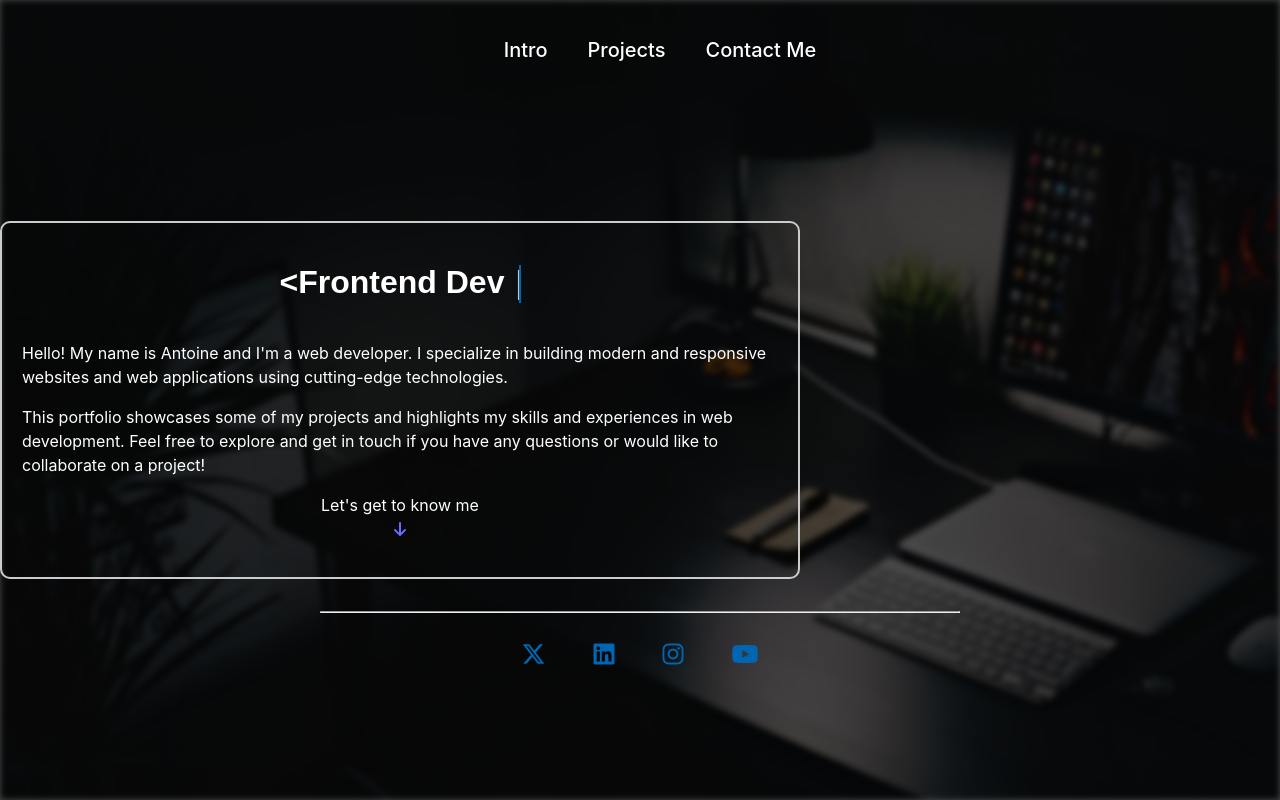
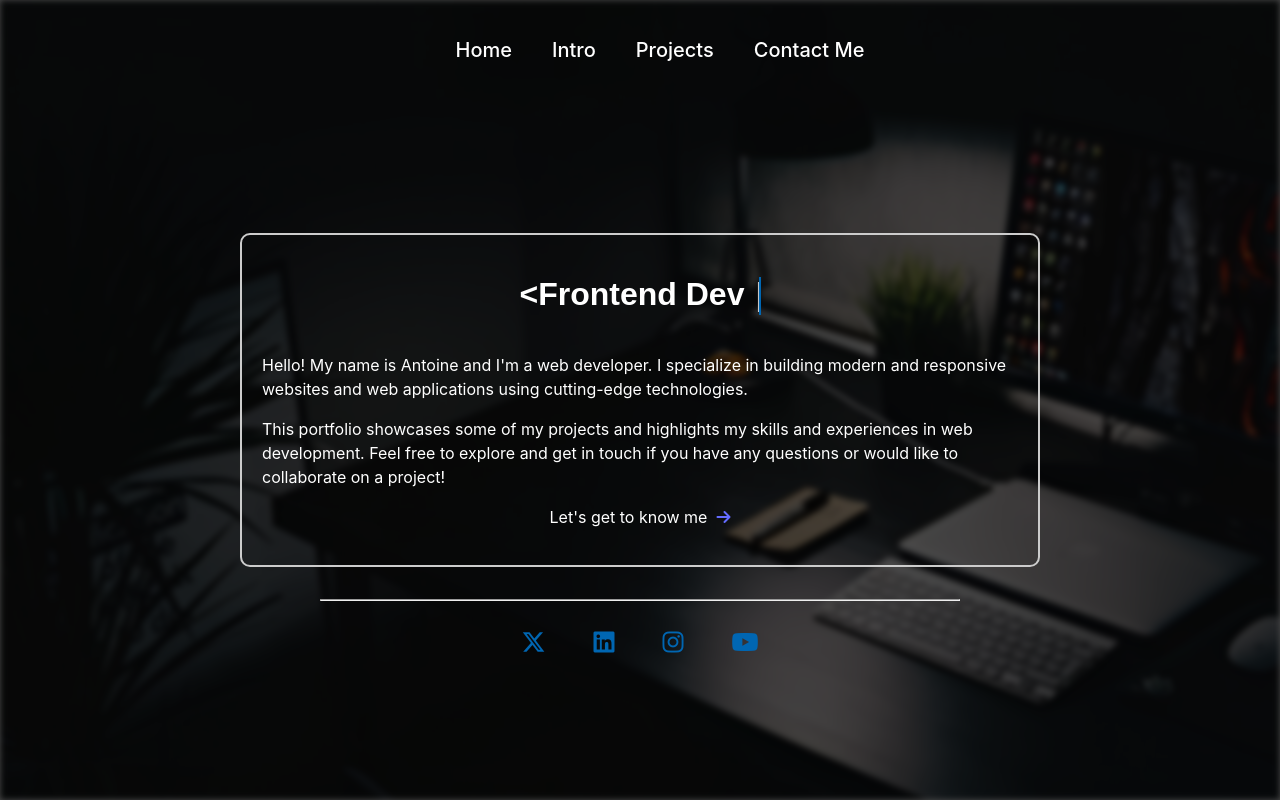
Before and after one commit to AntoineSalameh45/Portfolio, a React (Vite) app: page / in a window 1280 px wide. Built offline with nearby package versions, Linux system fonts and the light colour scheme.

Commit message:
changed a bit about pages moved things around

```diff
--- a/src/App.css
+++ b/src/App.css
@@ -25,9 +25,9 @@
 
 body {
   /*background-color: #b9d9eb;*/
-  display: flex;
+  /* display: flex;
   align-items: center;
-  min-height: 200vh;
+  min-height: 200vh;  */
   margin: 0;
   margin-bottom: 100px;
   color: #fff;
@@ -160,14 +160,21 @@ footer {
   padding: 0.5em;
 }
 
+.centering {
+  display: flex;
+  align-items:  center;
+  align-content: center;
+  padding: 0 calc((100vw - 800px) / 2);
+}
+
 .container {
+  width: 800px;
+}
+
+.content {
   display: flexbox;
   justify-content: center;
   align-items: center;
-  margin: 0 auto;
-}
-
-.container > div {
   max-width: 800px;
   padding: 20px;
   border: 2px solid #ccc;
--- a/src/App.tsx
+++ b/src/App.tsx
@@ -2,16 +2,18 @@ import './App.css';
 import { BrowserRouter as Router, Route, Routes } from 'react-router-dom';
 import Footer from './components/footer.tsx';
 import Navbar from './components/navbar.tsx';
-import Intro from './pages/intro.tsx';
+import Home from './pages/home.tsx';
 import NotFound from './pages/notfoundpage.tsx';
 import Projects from './pages/projects.tsx';
+import Intro from './pages/intro.tsx';
 
 function App() {
   return (
     <Router>
       <Navbar />
       <Routes>
-            <Route path="/" element={<Intro />} />
+            <Route path="/" element={<Home />} />
+            <Route path="/intro" element={<Intro />} />
             <Route path="/projects" element={<Projects />} />
 			<Route path="*" element={<NotFound />} />
         </Routes>
--- a/src/components/navbar.tsx
+++ b/src/components/navbar.tsx
@@ -6,7 +6,8 @@ const Navbar: React.FC = () => {
     <nav>
       {/* <img src="src\assets\BIG-A-wallpaper-2-(3).png" alt="big-a-logo" /> */}
       <ul>
-        <li><a href="/">Intro</a></li>
+        <li><a href="/">Home</a></li>
+        <li><a href="/intro">Intro</a></li>
         <li><a href="/projects">Projects</a></li>
         <li><a href="">Contact Me</a></li>
       </ul>
--- a/src/components/typingAnimation.tsx
+++ b/src/components/typingAnimation.tsx
@@ -2,6 +2,7 @@ import React, { useState, useEffect } from 'react';
 import '../App.css';
 
 const TypingAnimation: React.FC = () => {
+  // eslint-disable-next-line react-hooks/exhaustive-deps
   const phrases = ['<Antoine Salameh />', '<Frontend Dev />', '<Discord Bots />'];
   const [text, setText] = useState('');
   const [isDeleting, setIsDeleting] = useState(false);
--- /dev/null
+++ b/src/pages/home.tsx
@@ -0,0 +1,27 @@
+import React from 'react';
+import TypingAnimation from '../components/typingAnimation';
+import '../App.css';
+
+const Home: React.FC = () => {
+  return (
+    <div className='centering'>
+        <div className="container">
+            <div className="content">
+                <TypingAnimation />
+                <p>
+                Hello! My name is Antoine and I'm a web developer. I specialize in building modern and responsive websites and web applications using cutting-edge technologies.
+                </p>
+                <p>
+                This portfolio showcases some of my projects and highlights my skills and experiences in web development. Feel free to explore and get in touch if you have any questions or would like to collaborate on a project!
+                </p>
+                <p style={{ textAlign: 'center' }}>
+                Let's get to know me &nbsp;
+                <a href='/intro'><i className="fa-solid fa-arrow-right"></i></a>
+                </p>
+            </div>
+        </div>
+    </div>
+  );
+};
+
+export default Home;
--- a/src/pages/intro.tsx
+++ b/src/pages/intro.tsx
@@ -1,26 +1,11 @@
 import React from 'react';
-import TypingAnimation from '../components/typingAnimation'; // Import the TypingAnimation component
 import '../App.css';
 
 const Intro: React.FC = () => {
   return (
+    <div className='centering'>
         <div className="container">
-        <div className="content">
-            <TypingAnimation />
-            <p>
-            Hello! My name is Antoine and I'm a web developer. I specialize in building modern and responsive websites and web applications using cutting-edge technologies.
-            </p>
-            <p>
-            This portfolio showcases some of my projects and highlights my skills and experiences in web development. Feel free to explore and get in touch if you have any questions or would like to collaborate on a project!
-            </p>
-            <p style={{ textAlign: 'center' }}>
-            Let's get to know me
-            <br></br>
-            <a href='#uk'><i className="fa-solid fa-arrow-down"></i></a>
-            </p>
-        </div>
-
-        {/* <div className='didyaknow' id='uk'>
+             <div className='didyaknow' id='uk'>
                 <h2>
                     Did ya know?
                 </h2>
@@ -30,7 +15,8 @@ const Intro: React.FC = () => {
                     Discord <i className="fa-brands fa-discord"></i> bots there. Of course
                     I'll be sharing some details in my <a href='/projects'>"Projects"</a> page/section.
                 </p>
-        </div> */}
+            </div>
+        </div>
     </div>
   );
 };
```
Lines whose indentation alone changed are shown as unchanged.
